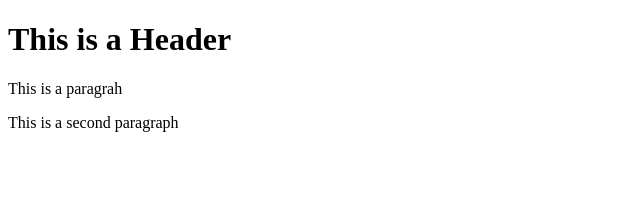
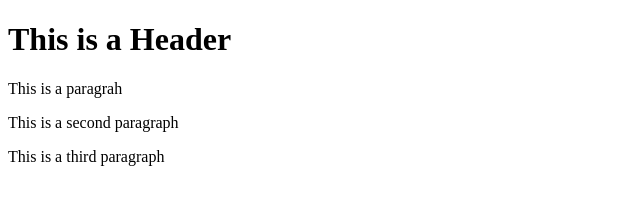
Before and after one commit to diegoforerocruz/git-test, a website: page index.html in a window 1280 px wide. Shown: the whole page, without its empty margins (0-640 px from the left). Drawn offline with Linux system fonts and the light colour scheme.

Commit message:
Fourth commit

```diff
--- a/index.html
+++ b/index.html
@@ -6,5 +6,6 @@
         <h1>This is a Header</h1>
         <p>This is a paragrah</p>
         <p>This is a second paragraph</p>
+        <p>This is a third paragraph</p>
     </body>
 </html>
```
Also changed, not shown: package.json (added, +24 -0 lines), 2 other files.
